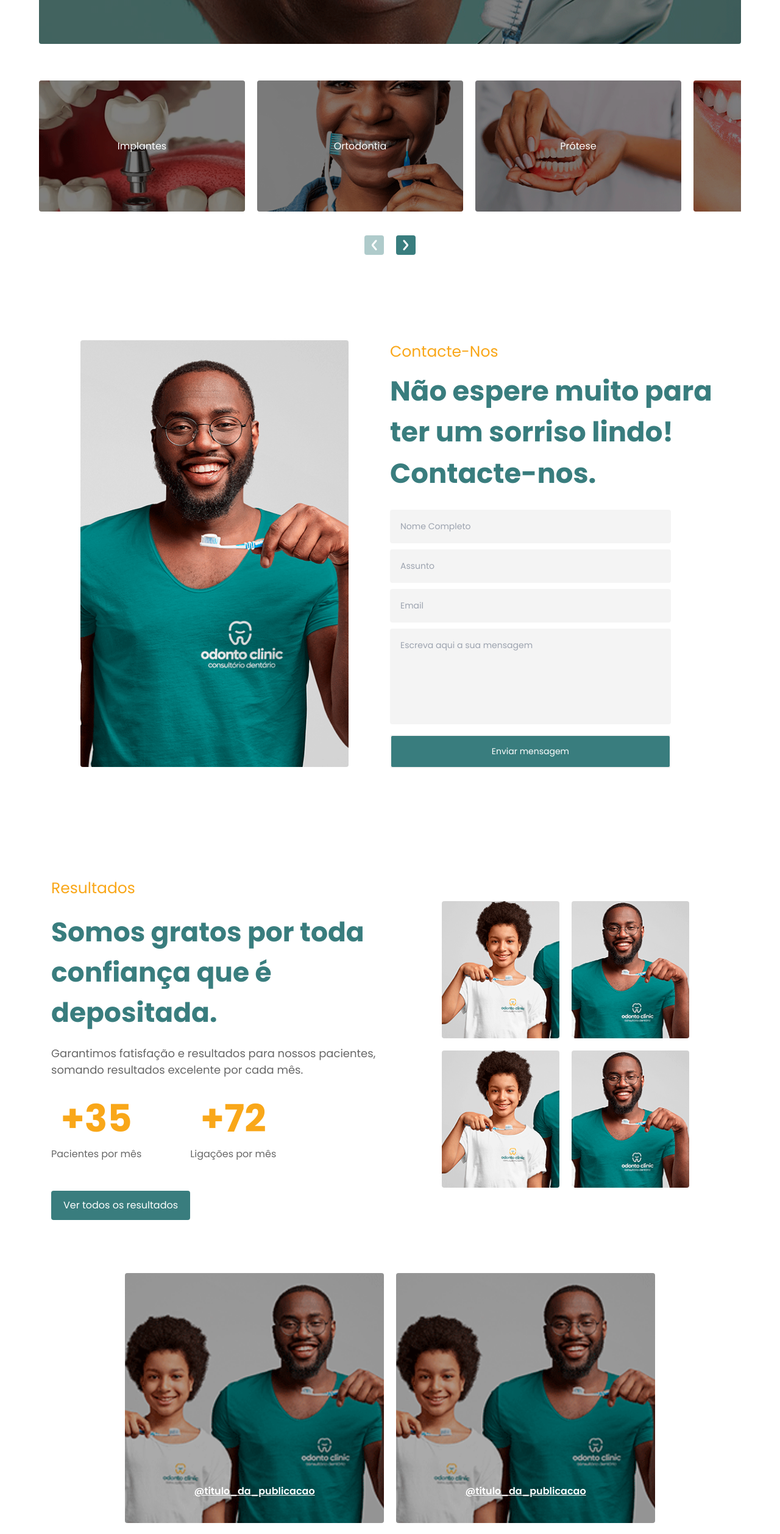
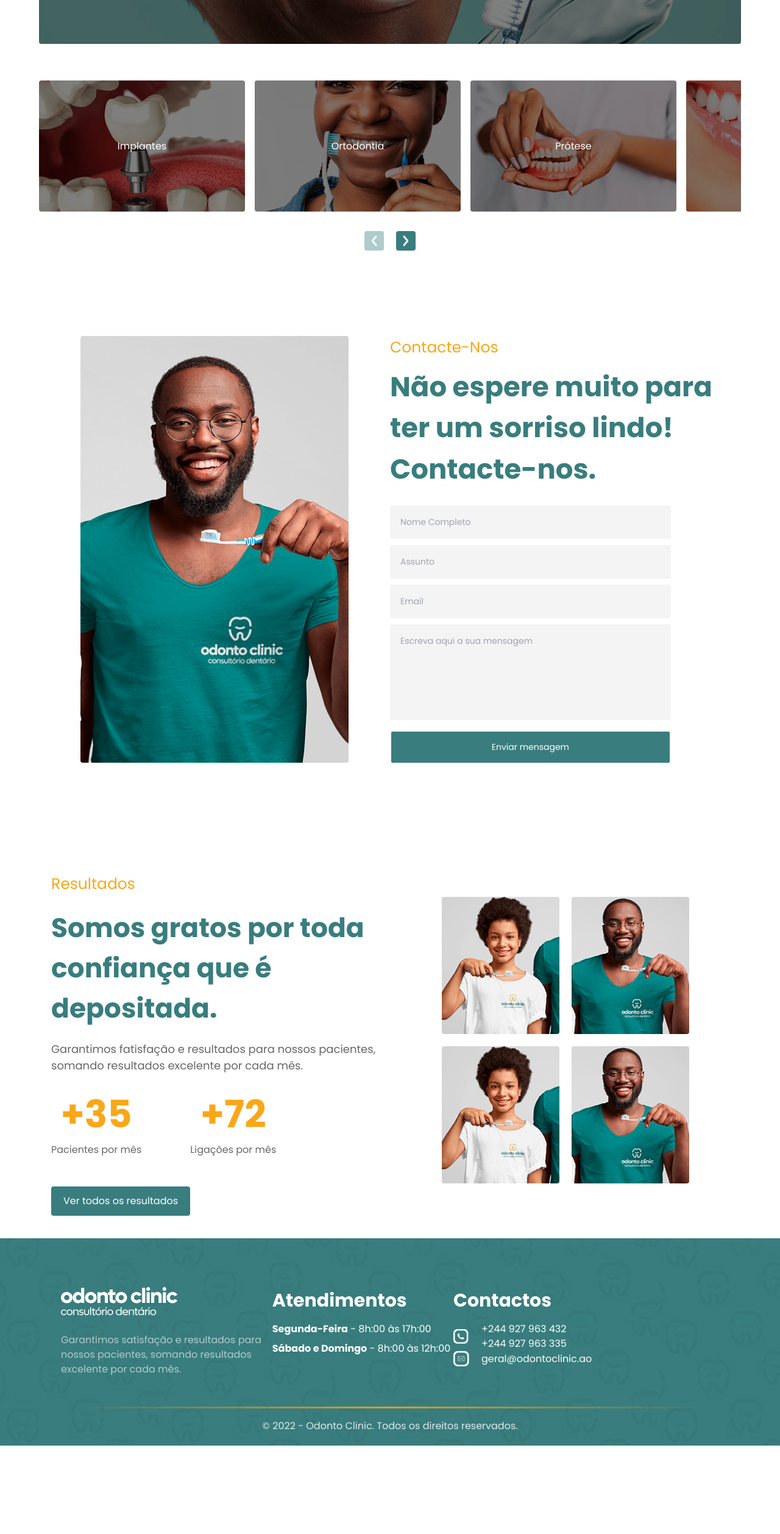
Before and after one commit to medesign-angola/odonto-clinic, an Angular app: page / in a window 1280 px wide. Shown: the part 2360-4876 px from the top of the page at 61% size. After the commit the page ends 4731 px from the top, so only its background shows below. Built offline with nearby package versions, Linux system fonts and the light colour scheme.

Commit message:
changes made on spec slide and transitions

```diff
--- a/package.json
+++ b/package.json
@@ -3,7 +3,8 @@
   "version": "0.0.0",
   "scripts": {
     "ng": "ng",
-    "start": "ng serve",
+    "start": "ng serve --ssl",
+    "gitbuild": "ng build --output-path docs --base-href https://medesign-angola.github.io/odonto-clinic/",
     "build": "ng build",
     "watch": "ng build --watch --configuration development",
     "test": "ng test"
--- a/src/app/app.component.css
+++ b/src/app/app.component.css
@@ -40,11 +40,11 @@ header.is-scrolling .menu ul li a{
 
 .menu{
     margin-right: 50px;
-    transition: .3s;
+    transition: .8s;
 }
 .menu.hide{
     /* display: none; */
-    top: -700px;
+    top: -550px;
 }
 .menu.show{
     top: 0px;
--- a/src/app/app.component.html
+++ b/src/app/app.component.html
@@ -78,9 +78,9 @@
 <div class="results bg-green-00" #results>
   <app-results></app-results>
 </div>
-<div class="posts bg-green-00" #posts>
+<!-- <div class="posts bg-green-00" #posts>
   <app-posts></app-posts>
-</div>
+</div> -->
 
 <footer class="bg-secondary relative mobile:py-10 desktop:py-20 mobile:px-0 desktop:px-10">
   <div class="background absolute top-0 left-0 w-full h-full z-[1]"></div>
@@ -113,7 +113,7 @@
         <h1 class="font-bold mobile:text-[20px] desktop:text-[30px] text-white">Contactos</h1>
       </div>
       <!-- <div class="contacts-desc relative mobile:flex mobile:flex-row mobile:justify-between mobile:items-center desktop:items-start desktop:flex"> -->
-      <div class="contacts-desc relative mobile:flex mobile:flex-col mobileL:flex-row desktop:flex-col mobile:justify-between mobile:items-center desktop:items-start desktop:flex">
+      <div class="contacts-desc relative flex mobile:flex-col mobileL:flex-row mobileL:bg-orange-00 desktop:flex-col mobile:justify-between mobile:items-center desktop:items-start">
         <div class="phones flex items-center justify-start gap-4 mobile:mb-0 desktop:mb-0">
           <div class="icon mobile:w-[30px] bg-orange-00">
             <img src="assets/images/icons/footer-phone.svg" alt="">
@@ -123,7 +123,7 @@
           </div>
         </div>
 
-        <div class="email flex items-center justify-start gap-4 mobile:mt-3 dektop:mt-0">
+        <div class="email flex items-center justify-start gap-4 mobile:mt-3 mobileL:mt-0 dektop:mt-0">
           <div class="icon w-[30px] bg-orange-00">
             <img src="assets/images/icons/footer-email.svg" alt="">
           </div>
--- a/src/app/banner/banner.component.css
+++ b/src/app/banner/banner.component.css
@@ -36,11 +36,11 @@ div.slide img{
 .slide.past-four
 {
     left: -100%;
-    transition: 1s ease-in-out;
+    transition: 1.4s ease-in-out;
 }
 .slide.present{
     left: 0%;
-    transition: 1s ease-in-out;
+    transition: 1.4s ease-in-out;
 }
 .slide.future{
     left: 100%;
--- a/src/app/banner/banner.component.ts
+++ b/src/app/banner/banner.component.ts
@@ -29,7 +29,7 @@ export class BannerComponent implements OnInit {
     let slideInterval = setInterval(() => {
       this.slideChange();
 
-    }, 3500);
+    }, 4000);
 
   }
 
--- a/src/app/second-area/second-area.component.css
+++ b/src/app/second-area/second-area.component.css
@@ -13,3 +13,9 @@
     max-width: var(--div-max-width);
     margin: 0px auto;
 }
+
+::-webkit-scrollbar {
+    /* width: 200px; */
+    height: 5px;
+    display: none;
+}
--- a/src/app/specialities/specialities.component.html
+++ b/src/app/specialities/specialities.component.html
@@ -9,7 +9,7 @@
     </div>
 
     <div class="spec-slide boxes bg-green-00 pt-5 mt-10 mb-3 overflow-x-auto" #specSlide>
-        <div class="images-container w-[1413px] bg-green-00">
+        <div class="images-container w-fit flex gap-4 bg-green-00">
             <div class="box first" #first>
                 <div class="image">
                     <img src="assets/images/specialities/implantes.png" alt="">
@@ -20,7 +20,7 @@
                     </div>
                 </section>
             </div>
-            <div class="box mx-[20px]" #second>
+            <div class="box mx-[0px]" #second>
                 <div class="image">
                     <img src="assets/images/specialities/ortodentia.png" alt="">
                 </div>
@@ -30,7 +30,7 @@
                     </div>
                 </section>
             </div>
-            <div class="box mr-[20px]" #third>
+            <div class="box mr-[0px]" #third>
                 <div class="image">
                     <img src="assets/images/specialities/protese.png" alt="">
                 </div>
--- a/src/app/specialities/specialities.component.resp.css
+++ b/src/app/specialities/specialities.component.resp.css
@@ -1,5 +1,6 @@
 @media screen and (min-width: 320px) and (max-width: 1279px) {
     .box{
+        width: 90.3vw;
         height: 175px;
     }
 }
--- a/src/app/specialities/specialities.component.ts
+++ b/src/app/specialities/specialities.component.ts
@@ -18,7 +18,6 @@ export class SpecialitiesComponent implements OnInit, AfterViewInit {
   isPrevClickable: boolean = false;
   isNextClickable: boolean = true;
 
-  slideElements: any;
   slideTotal: any; //a distancia total entre uma box e a lateral esquerda da tela.
 
   // Variáveis para as offsets, para fazer o scroll
@@ -83,11 +82,11 @@ export class SpecialitiesComponent implements OnInit, AfterViewInit {
   checkWhoIsActive(){
     let interval = setInterval(() => {
       this.conditionsOnScroll();
-    }, 500)
+    }, 400)
 
     setTimeout(() => {
       clearInterval(interval);
-    }, 1000)
+    }, 450)
 
     // this.checkUserPosition();
   }
@@ -101,6 +100,10 @@ export class SpecialitiesComponent implements OnInit, AfterViewInit {
   @HostListener('window:wheel', ['$event'])
   listening(){
     // Validação da posição actual da lateral esquerda da tela para mobile
+
+
+    // console.log(this.slideTotal);
+    // console.log(this.fourthBoxLeftOffset);
 
     this.conditionsOnScroll();
 
@@ -154,18 +157,31 @@ export class SpecialitiesComponent implements OnInit, AfterViewInit {
       this.isOnThirdImage = true;
       this.isOnFourthImage = false;
 
+      // console.log(this.slideTotal + 2);
+      // console.log(this.fourthBoxLeftOffset);
+
+      // return;
+
       // Para cada verificação da posição do ecrã, função para actualizar a percentagem do custom scroll
       this.checkUserPosition();
 
-    }else if(this.slideTotal + 20 >= this.fourthBoxLeftOffset){
+    }else if(this.slideTotal >= this.fourthBoxLeftOffset){
 
       this.isOnFirstImage = false;
       this.isOnSecondImage = false;
       this.isOnThirdImage = false;
       this.isOnFourthImage = true;
 
+
+      // console.log(this.slideTotal);
+      // console.log(this.fourthBoxLeftOffset);
+
+      // return;
+
       // Para cada verificação da posição do ecrã, função para actualizar a percentagem do custom scroll
       this.checkUserPosition();
+    }else{
+      return;
     }
   }
 
```
